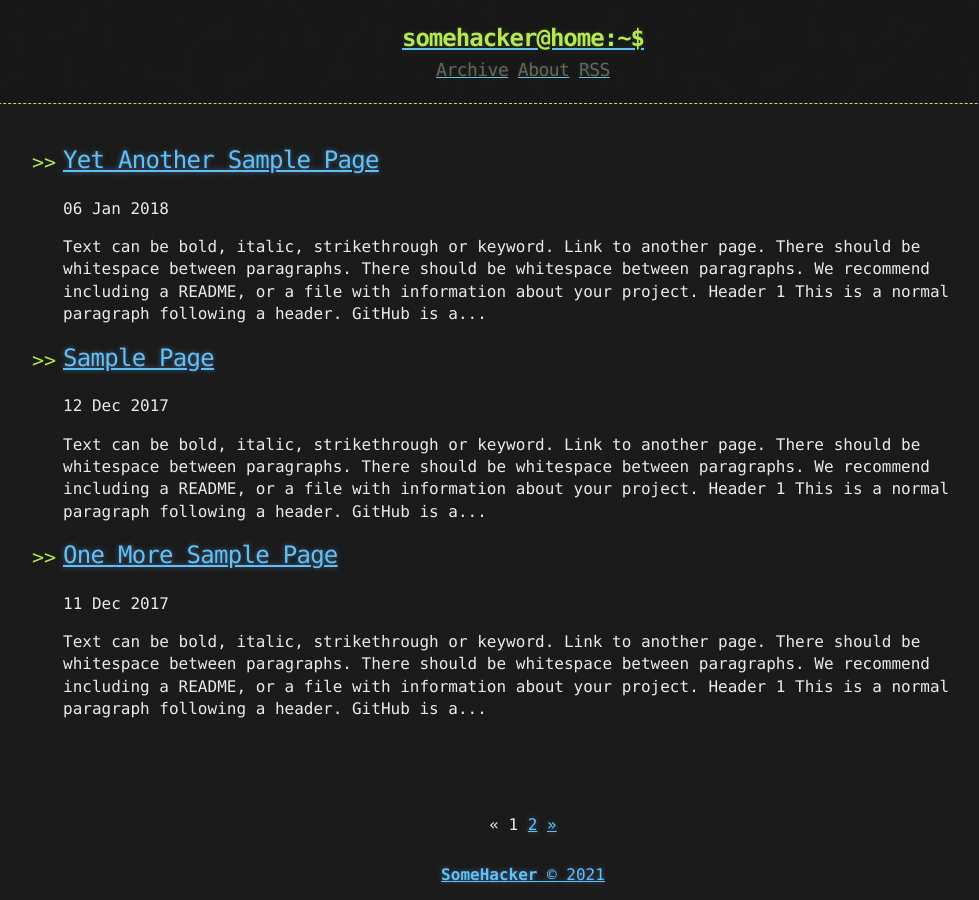
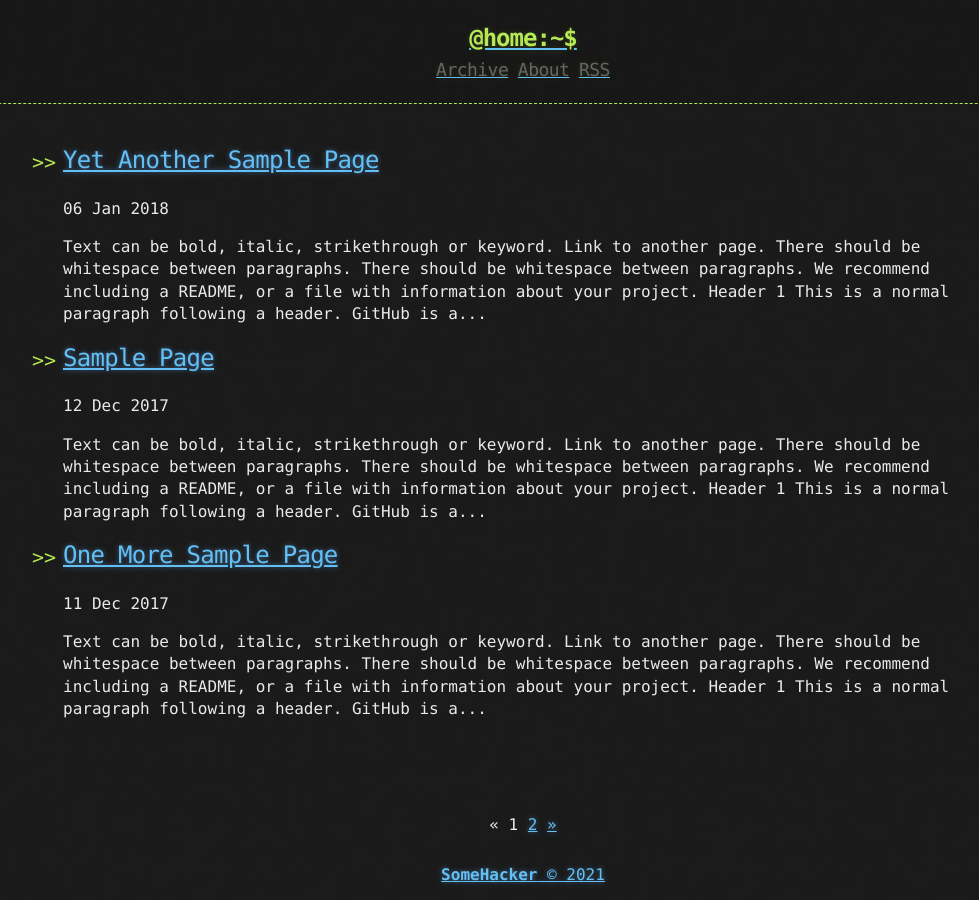
Before and after one commit to stackbit-projects/pink-aspen-9a654, a Jekyll site: the page built from index.html, in a window 1280 px wide. Shown: the whole page, without its empty margins (117-1096 px from the left). Built offline with Jekyll 4.4.1, drawn with Linux system fonts in a browser that asks for light colours; the list of posts is cut into pages by our own code; part of the change alters nothing that is shown.

```diff
--- a/_includes/header.html
+++ b/_includes/header.html
@@ -2,7 +2,7 @@
   <div>
     <a href="{{ "/" | prepend: site.baseurl | replace: '//', '/' }}">
     {% assign owner_first_name = site.owner | split: " " %}
-    <h1>{{ owner_first_name[0] | downcase }}@home:~$</h1>
+    <h1>{{ Graygost[0] | downcase }}@home:~$</h1>
     </a>
     <div class="header-links">
       {% include links.html %}
```
